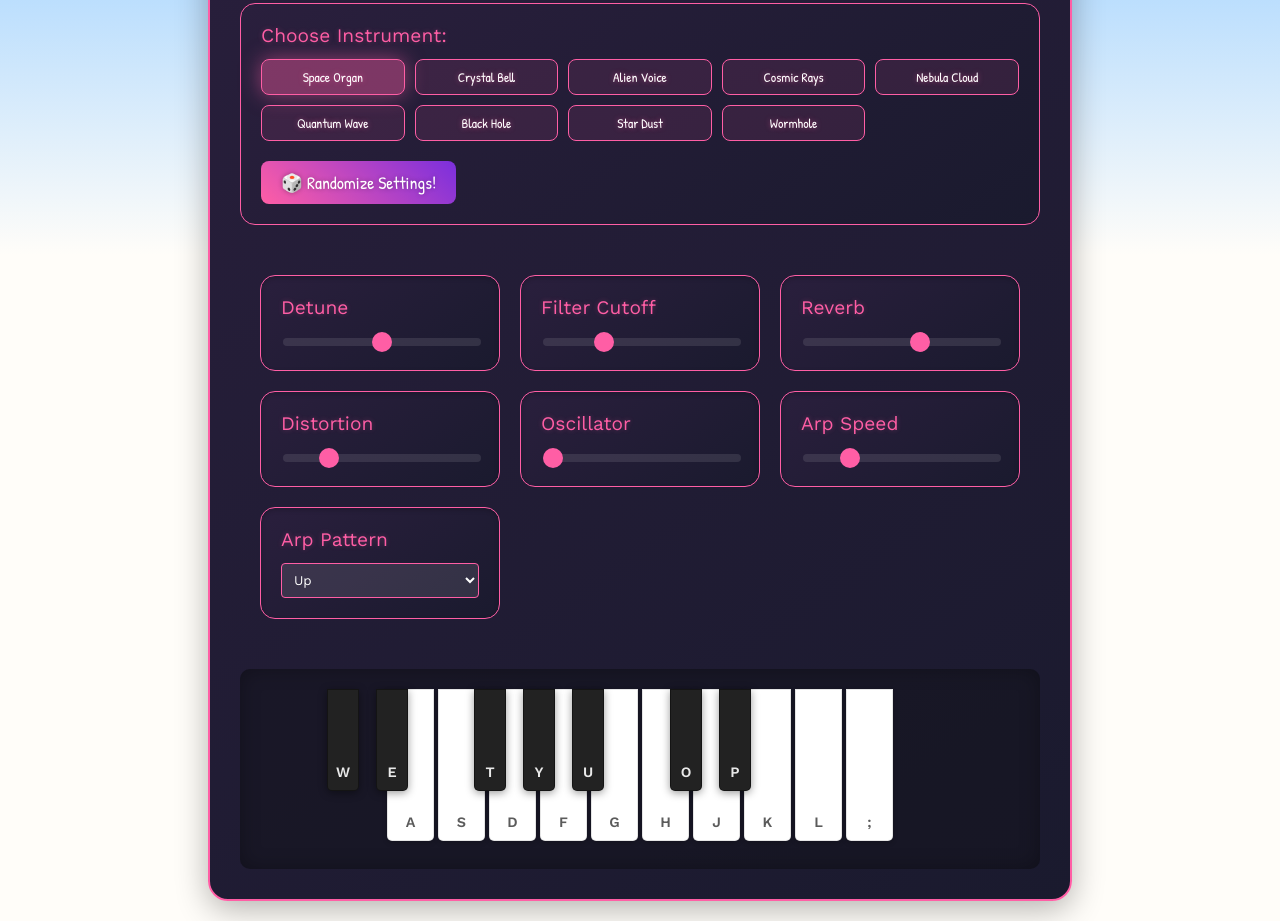
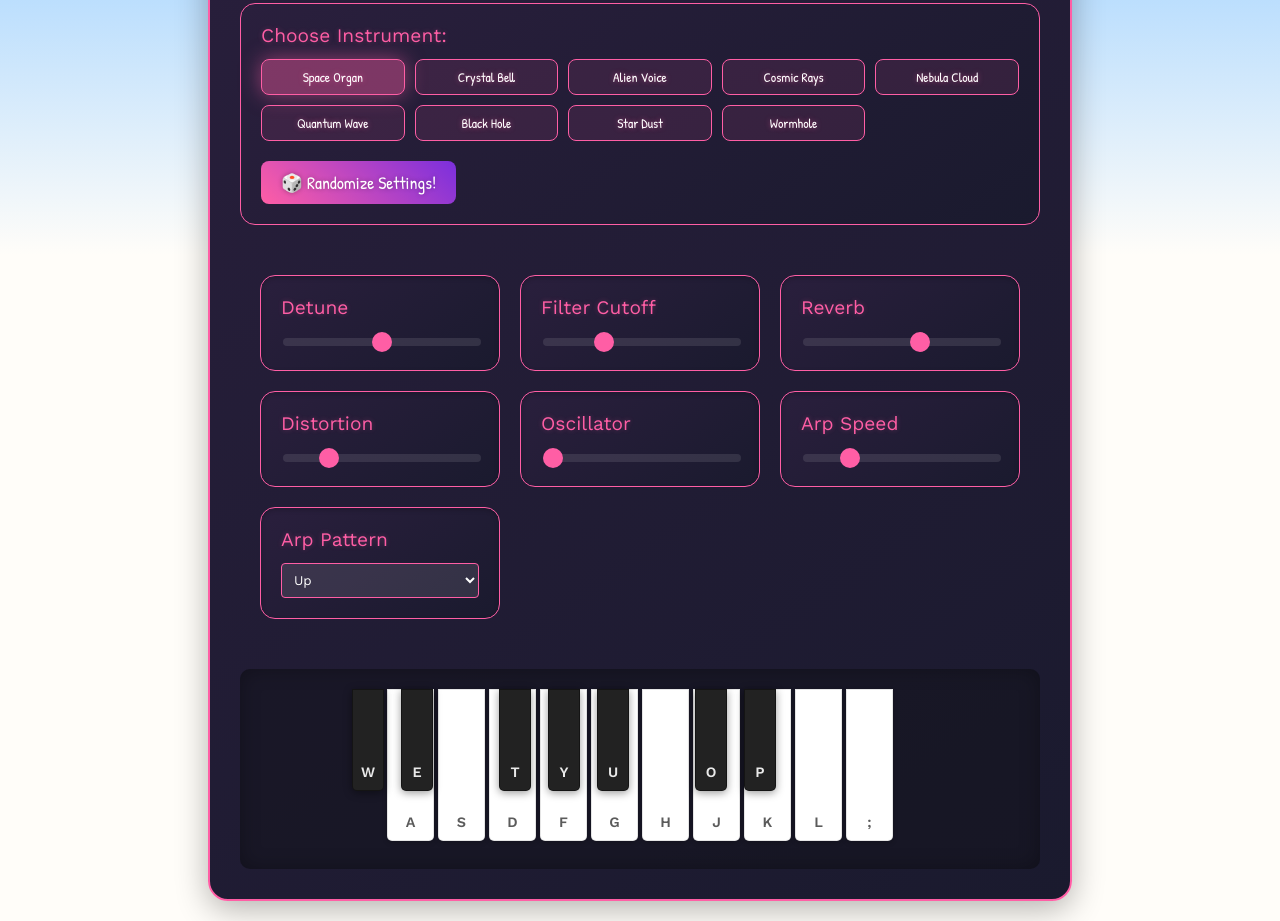
Before and after one commit to Carcassii/Sad-Alien-Website, a plain HTML site: page music.html in a window 1280 px wide. Shown: the part 745-1666 px from the top of the page. Drawn offline with nearby package versions, Linux system fonts and the light colour scheme.

Commit message:
Update music.html

```diff
--- a/music.html
+++ b/music.html
@@ -310,17 +310,17 @@
       color: #fff;
       box-shadow: 0 2px 8px rgba(0, 0, 0, 0.4);
       border: 1px solid rgba(0, 0, 0, 0.4);
-      transform: translateX(60px);
+      transform: translateX(75px);
     }
 
     /* Position black keys with proper spacing */
-    .key[data-note="C#4"] { left: 25px; }  /* Between A and S */
-    .key[data-note="D#4"] { left: 74px; }  /* Between S and D */
-    .key[data-note="F#4"] { left: 172px; }  /* Between F and G */
-    .key[data-note="G#4"] { left: 221px; }  /* Between G and H */
-    .key[data-note="A#4"] { left: 270px; }  /* Between H and J */
-    .key[data-note="C#5"] { left: 368px; }  /* Between K and L */
-    .key[data-note="D#5"] { left: 417px; }  /* Between L and ; */
+    .key[data-note="C#4"] { left: 35px; }  /* Between A and S */
+    .key[data-note="D#4"] { left: 84px; }  /* Between S and D */
+    .key[data-note="F#4"] { left: 182px; }  /* Between F and G */
+    .key[data-note="G#4"] { left: 231px; }  /* Between G and H */
+    .key[data-note="A#4"] { left: 280px; }  /* Between H and J */
+    .key[data-note="C#5"] { left: 378px; }  /* Between K and L */
+    .key[data-note="D#5"] { left: 427px; }  /* Between L and ; */
 
     .key:hover {
       background: #f0f0f0;
```
